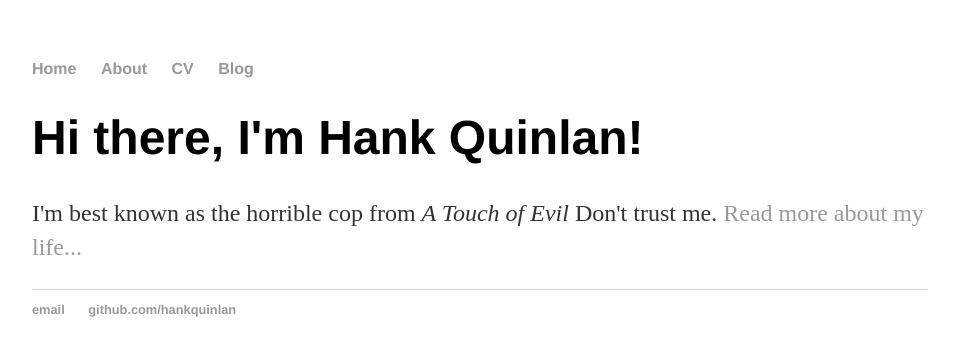
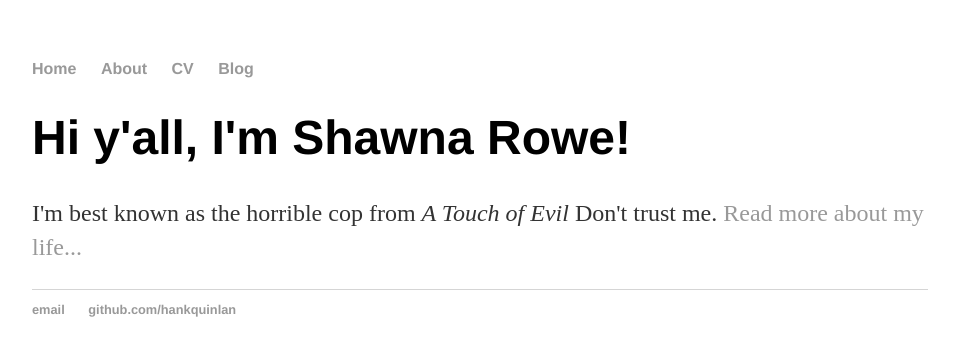
Before and after one commit to roweshaw/roweshaw.github.io, a Jekyll site: the page built from index.html, in a window 1280 px wide. Shown: the top 356 px of the page, without its empty margins (160-1115 px from the left). Built offline with Jekyll 4.4.1, drawn with Linux system fonts in a browser that asks for light colours.

Commit message:
Update index.html

```diff
--- a/index.html
+++ b/index.html
@@ -1,30 +1,8 @@
-<!DOCTYPE html>
-<html>
-	<head>
-		<title>Hank Quinlan, Horrible Cop</title>
-		<!-- link to main stylesheet -->
-		<link rel="stylesheet" type="text/css" href="/css/main.css">
-	</head>
-	<body>
-		<nav>
-    		<ul>
-        		<li><a href="/">Home</a></li>
-	        	<li><a href="/about">About</a></li>
-        		<li><a href="/cv">CV</a></li>
-        		<li><a href="/blog">Blog</a></li>
-    		</ul>
-		</nav>
-		<div class="container">
-    		<div class="blurb">
-        		<h1>Hi there, I'm Hank Quinlan!</h1>
-				<p>I'm best known as the horrible cop from <em>A Touch of Evil</em> Don't trust me. <a href="/about">Read more about my life...</a></p>
-    		</div><!-- /.blurb -->
-		</div><!-- /.container -->
-		<footer>
-    		<ul>
-        		<li><a href="mailto:hankquinlanhub@gmail.com">email</a></li>
-        		<li><a href="https://github.com/hankquinlan">github.com/hankquinlan</a></li>
-			</ul>
-		</footer>
-	</body>
-</html>
+---
+layout: default
+title: Shawna Rowe, Vaguely Irritated Scientist
+---
+<div class="blurb">
+	<h1>Hi y'all, I'm Shawna Rowe!</h1>
+	<p>I'm best known as the horrible cop from <em>A Touch of Evil</em> Don't trust me. <a href="/about">Read more about my life...</a></p>
+</div><!-- /.blurb -->
```
